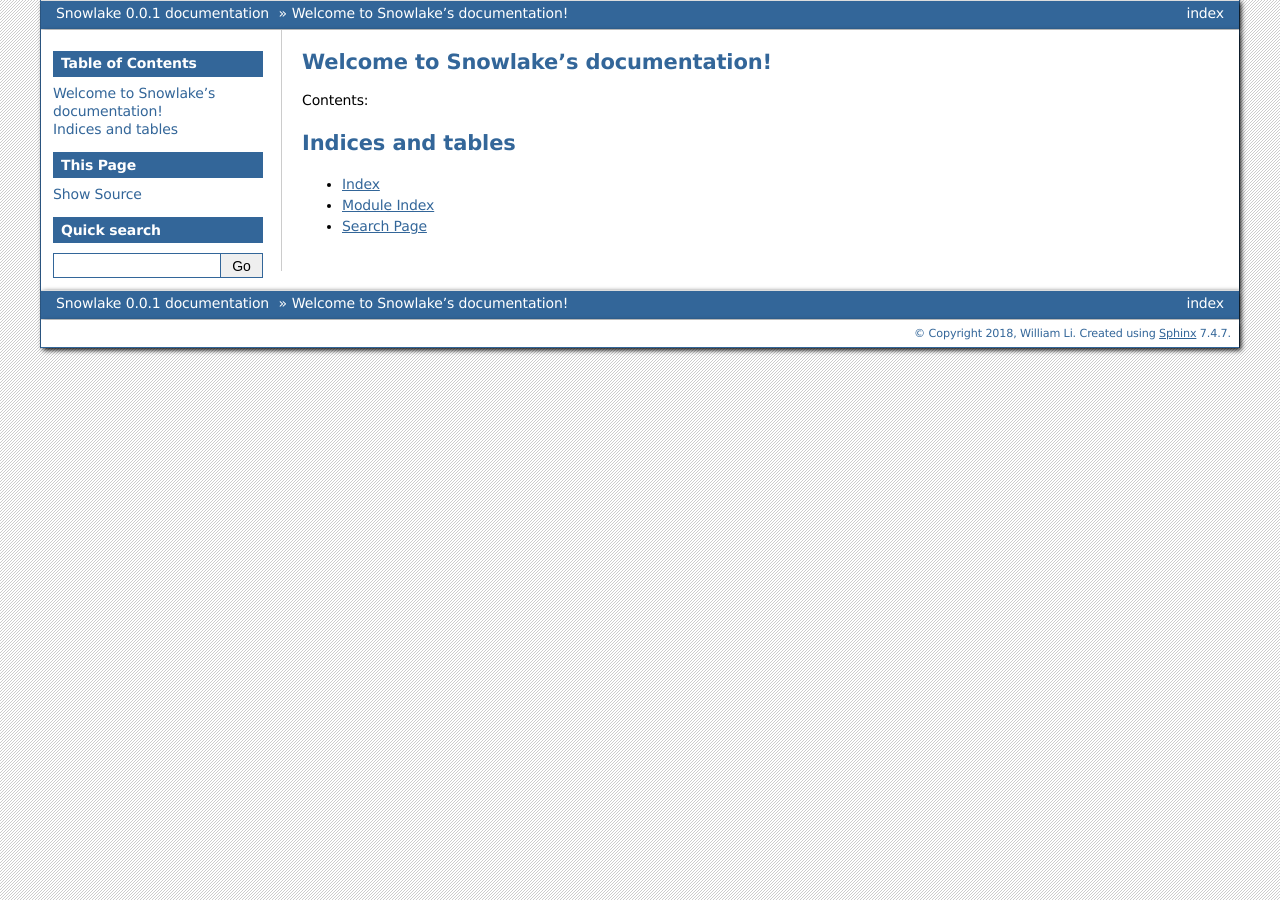
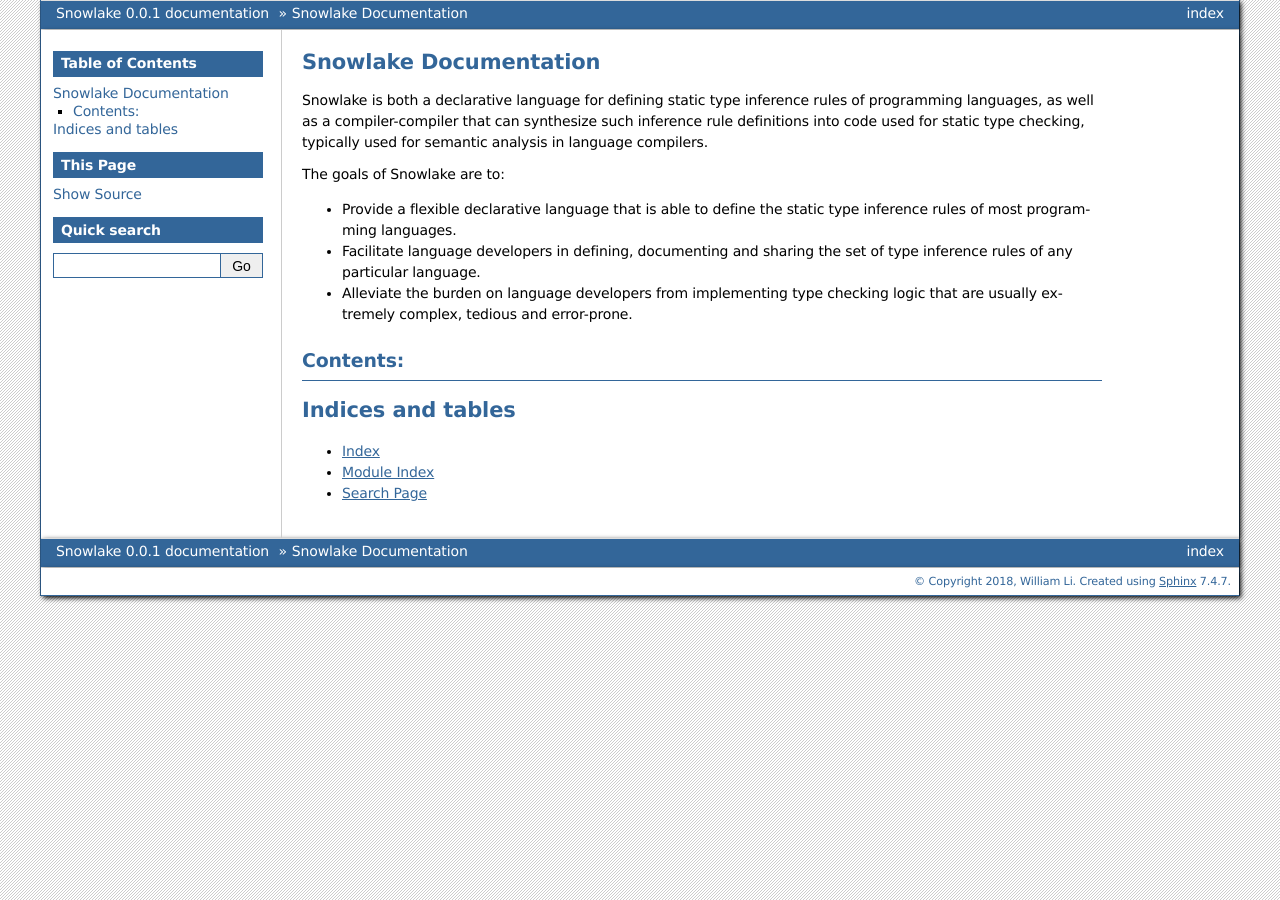
Before and after one commit to libcxx/Snowlake, a Sphinx documentation site: the page built from docs/source/index.rst, in a window 1280 px wide. Built offline with Sphinx 7.4.7, drawn with Linux system fonts in a browser that asks for light colours.

Commit message:
Add intro paragraph in index.rst [ci skip]

```diff
--- a/docs/source/index.rst
+++ b/docs/source/index.rst
@@ -3,10 +3,27 @@
    You can adapt this file completely to your liking, but it should at least
    contain the root `toctree` directive.
 
-Welcome to Snowlake's documentation!
-====================================
+Snowlake Documentation
+======================
+
+Snowlake is both a declarative language for defining static type inference
+rules of programming languages, as well as a compiler-compiler that can
+synthesize such inference rule definitions into code used for static type
+checking, typically used for semantic analysis in language compilers.
+
+The goals of Snowlake are to:
+
+* Provide a flexible declarative language that is able to define the static
+  type inference rules of most programming languages.
+* Facilitate language developers in defining, documenting and sharing the
+  set of type inference rules of any particular language.
+* Alleviate the burden on language developers from implementing type
+  checking logic that are usually extremely complex, tedious and error-prone.
+
+
 
 Contents:
+---------
 
 .. toctree::
    :maxdepth: 2
```
